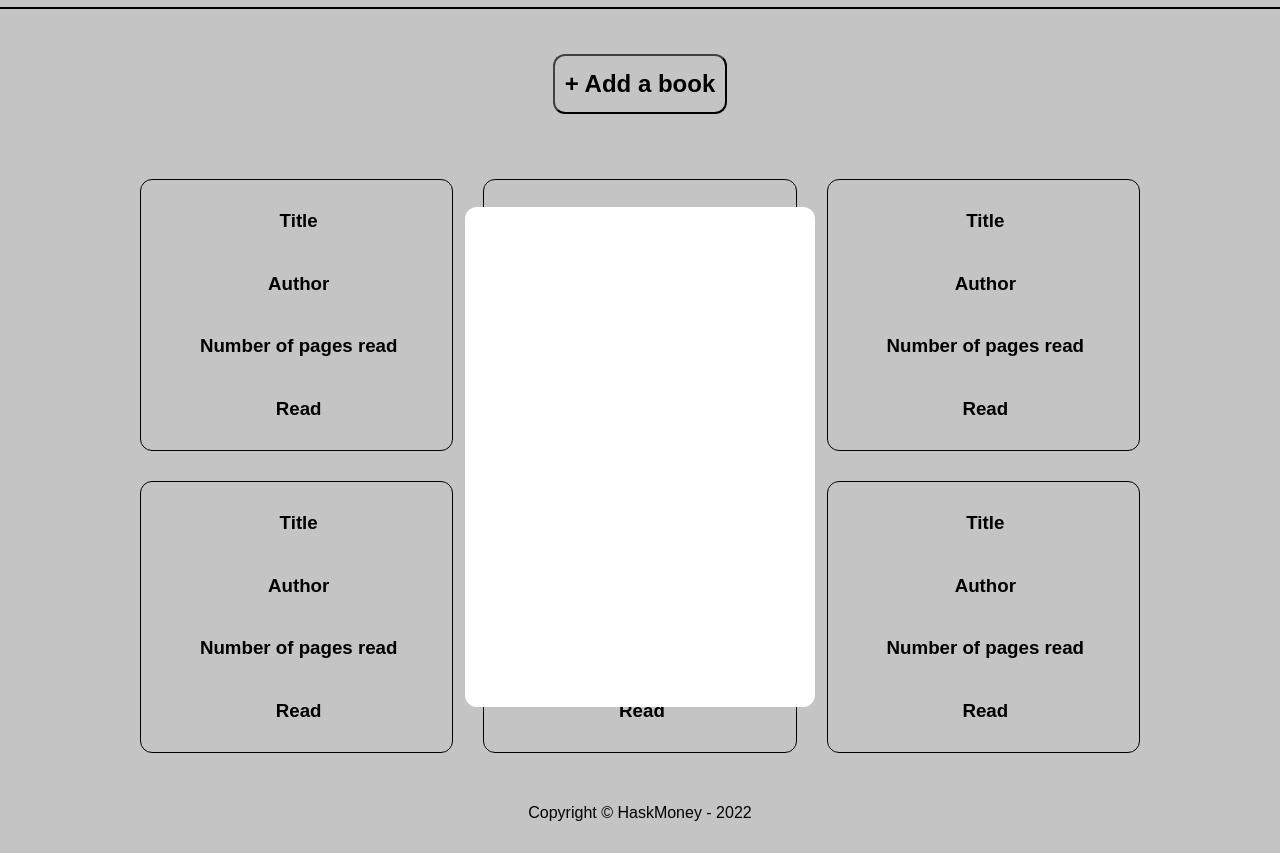
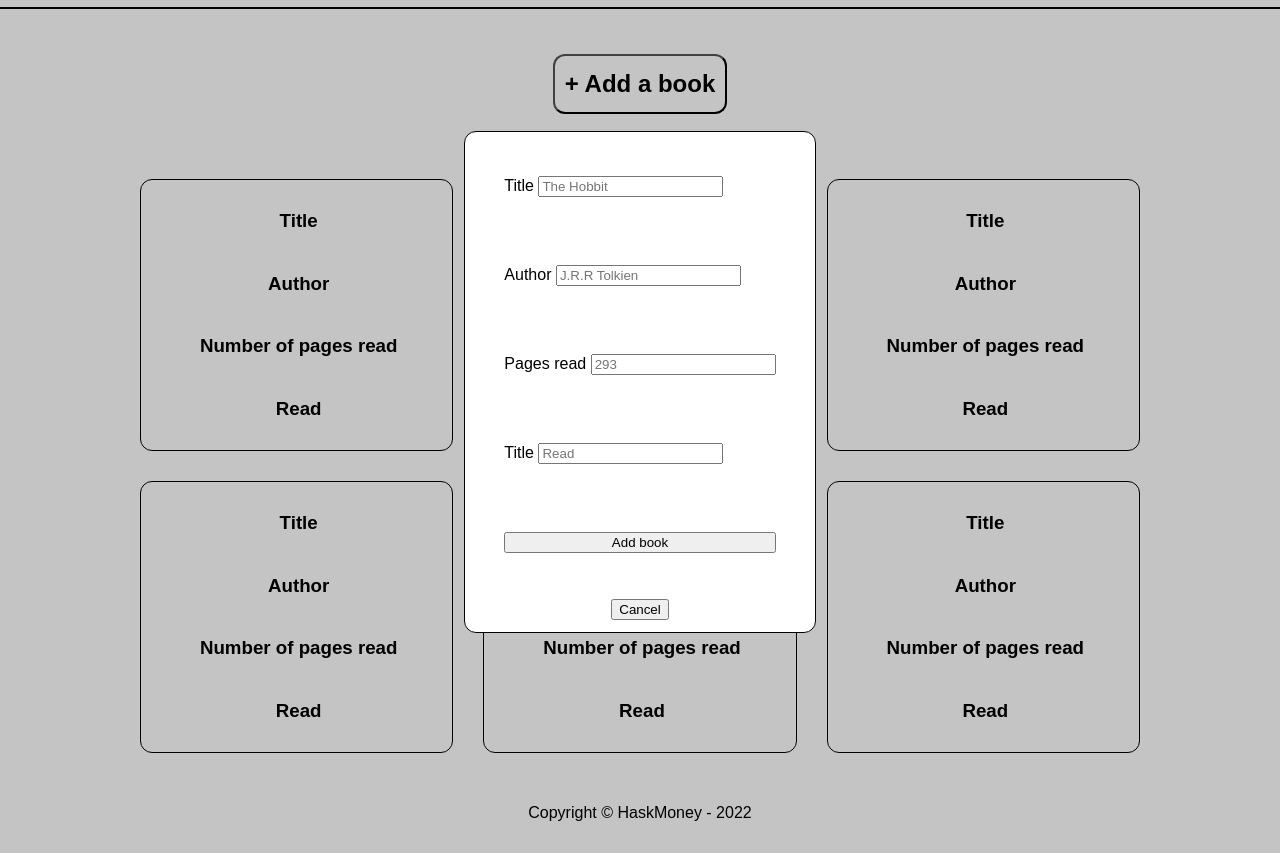
Before and after one commit to AwesomenessXP/library, a plain HTML site: page index.html in a window 1280 px wide. Both pictures are taken after a click on the button "+ Add a book". Shown: the part 89-942 px from the top of the page. Drawn offline with Linux system fonts and the light colour scheme.

Commit message:
added forms

```diff
--- a/index.html
+++ b/index.html
@@ -15,8 +15,27 @@
             <div id="popup">
                 <div id="popup-window">
                     <form action="#" method="get">
-
+                        <div>
+                            <label for="title">Title</label>
+                            <input class="input" type='text' id="title" name="title" placeholder = "The Hobbit" required>
+                        </div>
+                        <div>
+                            <label for="author">Author</label>
+                            <input class="input" type='text' id="title" name="title" placeholder = "J.R.R Tolkien" required>
+                        </div>
+                        <div>
+                            <label for="pages">Pages read</label>
+                            <input class="input" type="number" id="title" name="title" placeholder = "293" required>
+                        </div>
+                        <div>
+                            <label for="isRead">Title</label>
+                            <input class="input" type='text' id="isRead" name="isRead" placeholder = "Read" required>
+                        </div>
+                        <button type="submit" id="submit-btn">Add book</button>
                     </form>
+                    <div id="cancel-button-container">
+                        <button id="cancel-button">Cancel</button>
+                    </div>
                 </div>
             </div>
 
--- a/main.js
+++ b/main.js
@@ -29,7 +29,7 @@ function Book(title, author, pageNum, isRead) { // the constructor
 // }
 
 function renderPopUp () {
-    popupWindow.style.display = 'block';
+    popup.style.display = 'flex';
     popup.style.backgroundColor = 'rgba(0, 0, 0, 0.233)';
     popup.style.zIndex = '100';
 }
@@ -37,7 +37,7 @@ function renderPopUp () {
 // ------------------------------ EVENT LISTENERS -------------------
 
 window.addEventListener('load', () => {
-    // popupWindow.style.display = 'none';
+    popup.style.display = 'none';
 });
 
 addBookBtn.addEventListener('click', () => {
--- a/popup.css
+++ b/popup.css
@@ -9,11 +9,26 @@
 }
 
 #popup-window {
-    display: flex;
+    display: grid;
+    grid-template: 10fr 1fr / 1fr;
     height: 500px;
     width: 350px;
-    z-index: 100;
-    margin-top: 150px;
+    /* margin-top: 150px; */
     border-radius: var(--default-radius);
     background-color: white;
+    border: 1px solid;
+    justify-content: center;
 }
+
+form {
+    display: grid;
+    padding: 10px 10px 0 10px;
+    justify-content: space-around;
+    align-items: center;
+}
+
+#cancel-button-container {
+    display: flex;
+    justify-content: center;
+    align-items: center;
+}
```
